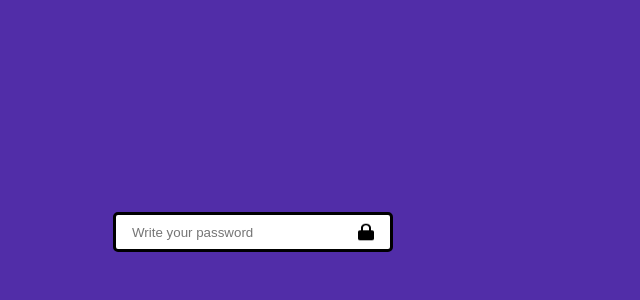
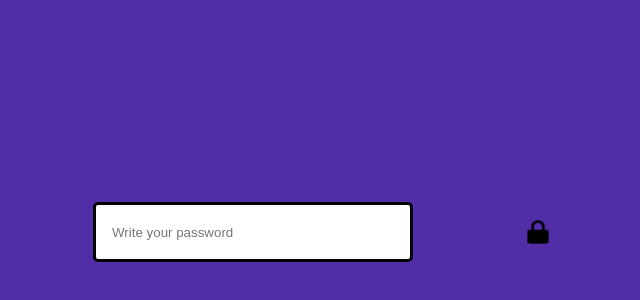
Before and after one commit to xedwxnn/Show-and-Hide-Password, a plain HTML site: page views/index.html in a window 1280 px wide. Shown: the part 168-468 px from the top of the page, without its empty margins (387-1027 px from the left). Drawn offline with nearby package versions, Linux system fonts and the light colour scheme.

Commit message:
Cambio en el diseño

```diff
--- a/css/style.css
+++ b/css/style.css
@@ -16,8 +16,8 @@ input {
     position: absolute;
     border: none;
     user-select: none;
-    width: 280px;
-    height: 40px;
+    width: 320px;
+    height: 60px;
     border: 3px solid black;
     border-radius: 5px;
     outline: none;
@@ -37,9 +37,9 @@ img {
     position: fixed;
     color: black;
     z-index: 1;
-    right: 40.25%;
-    width: 24px;
-    height: 20px;
+    right: 26.5%;
+    width: 32px;
+    height: 28px;
 }
 
 img:hover {
```
